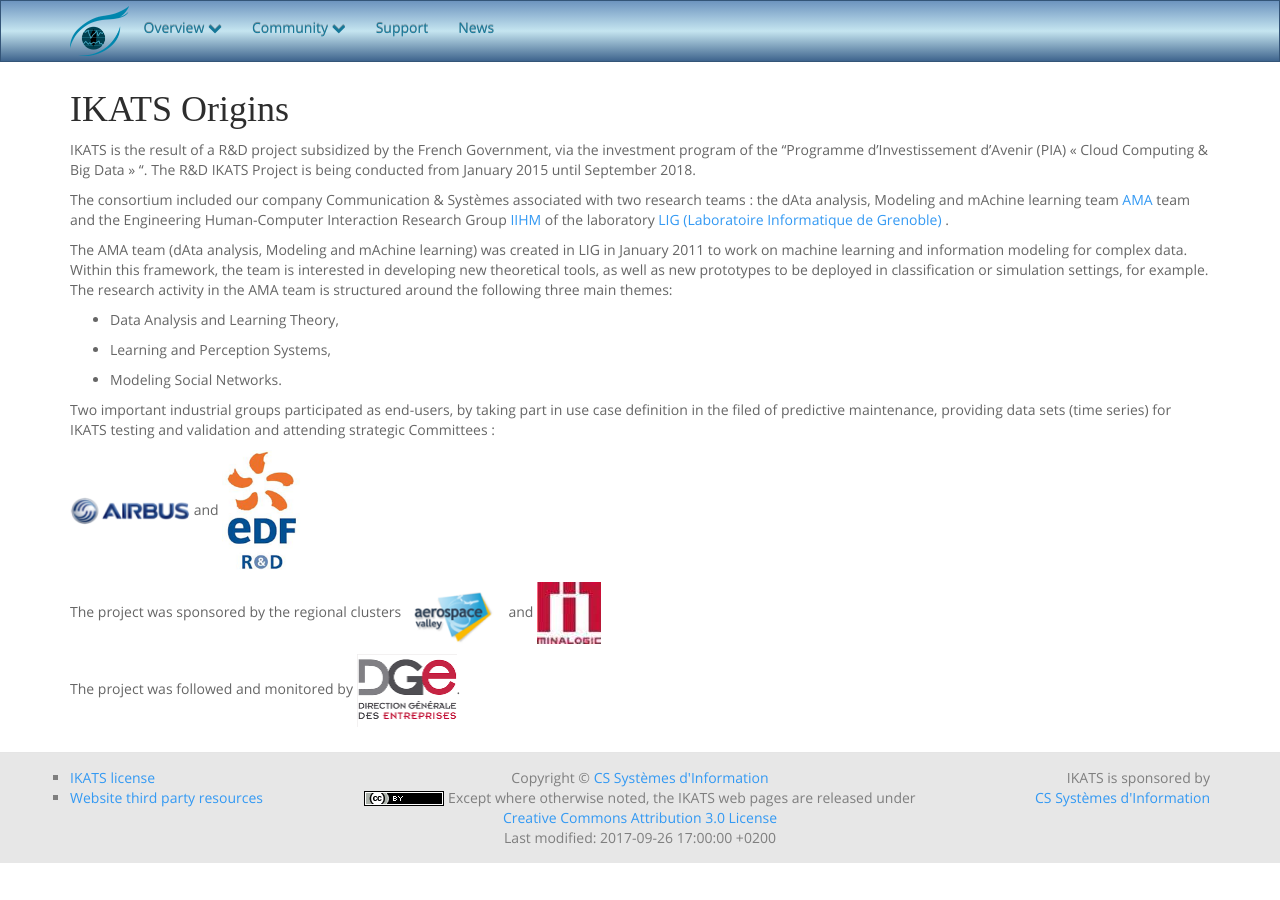
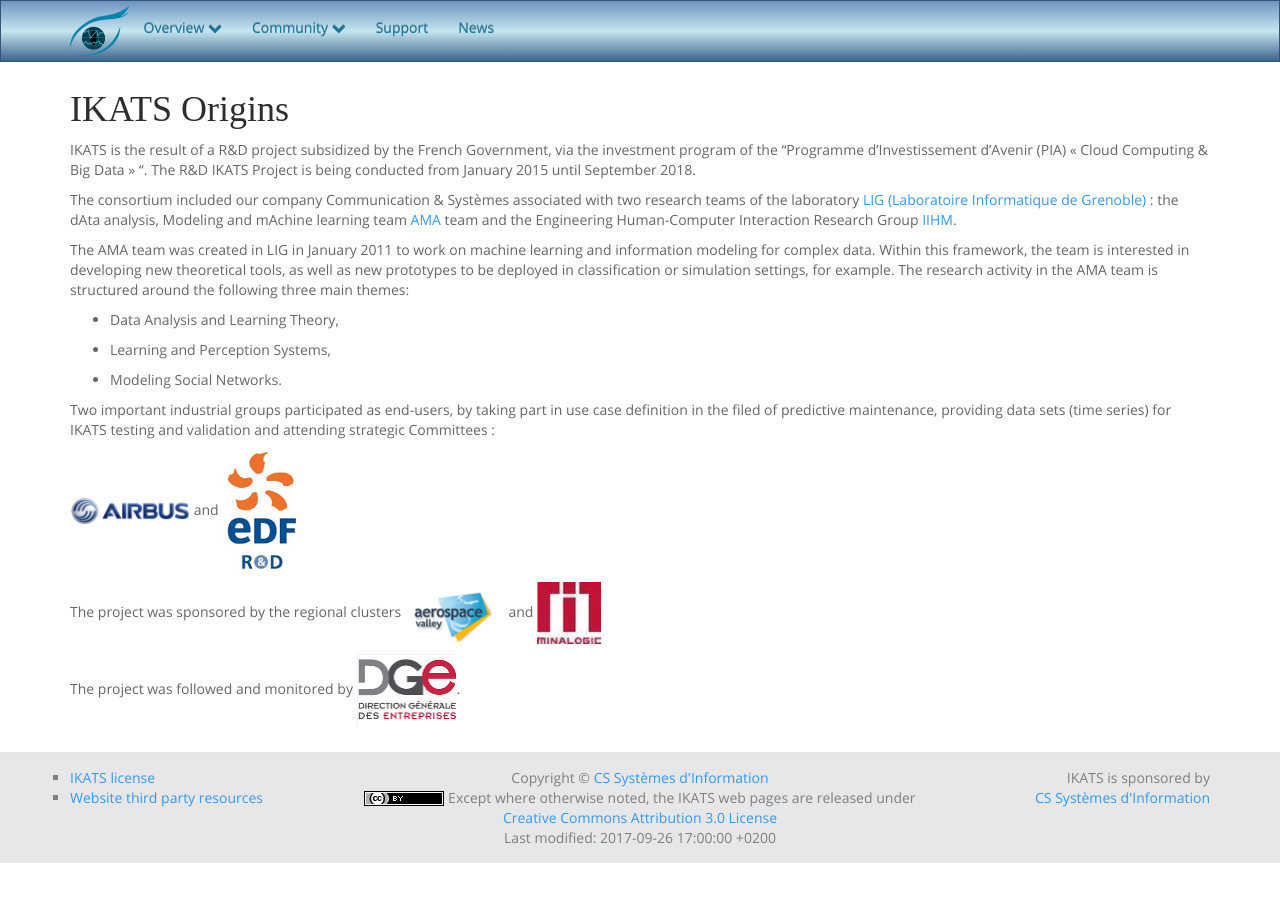
Before and after one commit to IKATS/ikats.github.io, a Jekyll site: the page built from genesis.md, in a window 1280 px wide. Built offline with Jekyll 4.4.1, drawn with Linux system fonts in a browser that asks for light colours; some web fonts are replaced.

Commit message:
Definition of AMA was duplicated

```diff
--- a/genesis.md
+++ b/genesis.md
@@ -13,10 +13,10 @@
 IKATS is the result of a R&D project subsidized by the French Government, via the investment program of the "Programme d'Investissement d'Avenir (PIA) « Cloud Computing & Big Data » ".
 The R&D IKATS Project is being conducted from January 2015 until September 2018.
 
-The consortium included our company Communication & Systèmes associated with two research teams : the  dAta analysis, Modeling and mAchine learning team <a href="https://www.liglab.fr/en/research/research-areas-and-teams/ama"> AMA</a> team and the Engineering Human-Computer Interaction
-Research Group <a href="http://iihm.imag.fr/en/">IIHM</a> of the laboratory <a href="https://www.liglab.fr ">LIG (Laboratoire Informatique de Grenoble) </a>.
+The consortium included our company Communication & Systèmes associated with two research teams of the laboratory <a href="https://www.liglab.fr ">LIG (Laboratoire Informatique de Grenoble) </a> : the  dAta analysis, Modeling and mAchine learning team <a href="https://www.liglab.fr/en/research/research-areas-and-teams/ama"> AMA</a> team and the Engineering Human-Computer Interaction
+Research Group <a href="http://iihm.imag.fr/en/">IIHM</a>.
 
-The AMA team (dAta analysis, Modeling and mAchine learning) was created in LIG in January 2011 to work on machine learning and information modeling for complex data. Within this framework, the team is interested in developing new theoretical tools, as well as new prototypes to be deployed in classification or simulation settings, for example. The research activity in the AMA team is structured around the following three main themes:
+The AMA team was created in LIG in January 2011 to work on machine learning and information modeling for complex data. Within this framework, the team is interested in developing new theoretical tools, as well as new prototypes to be deployed in classification or simulation settings, for example. The research activity in the AMA team is structured around the following three main themes:
 
 - Data Analysis and Learning Theory,
 
```
